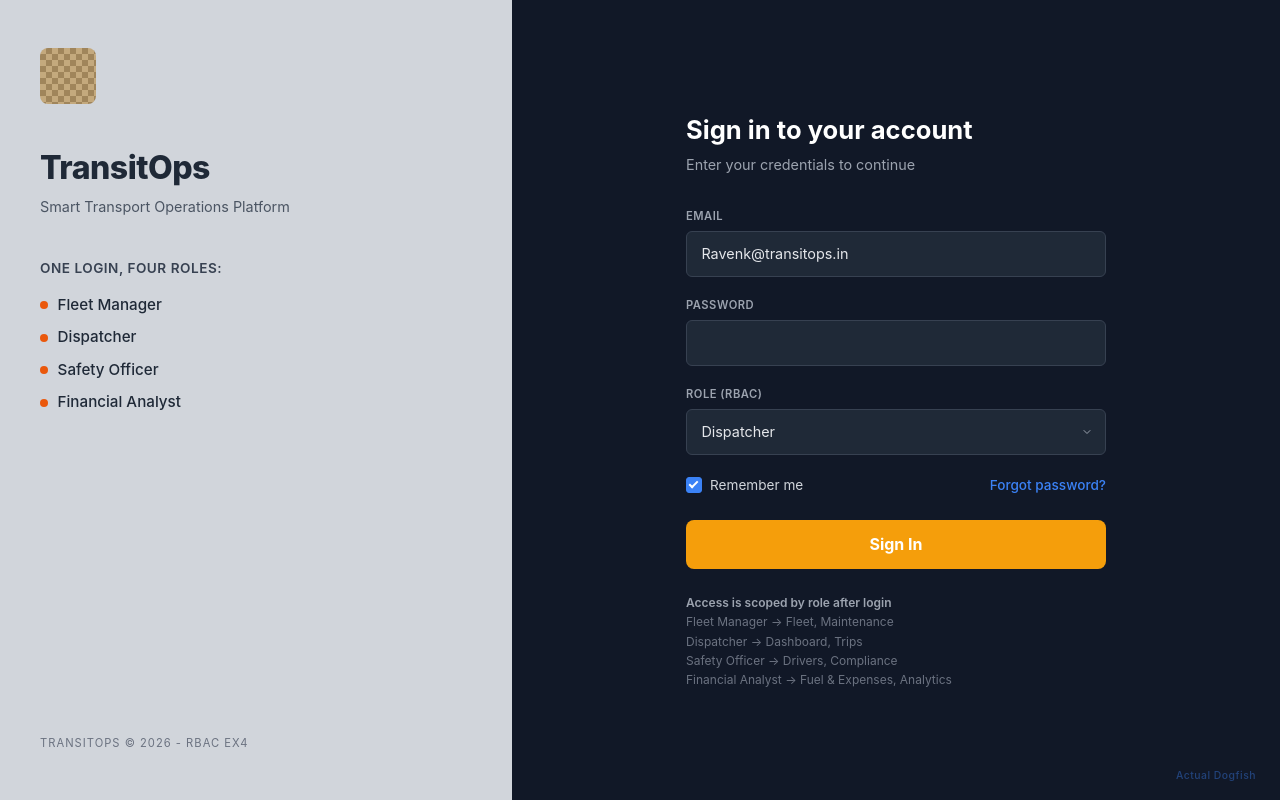
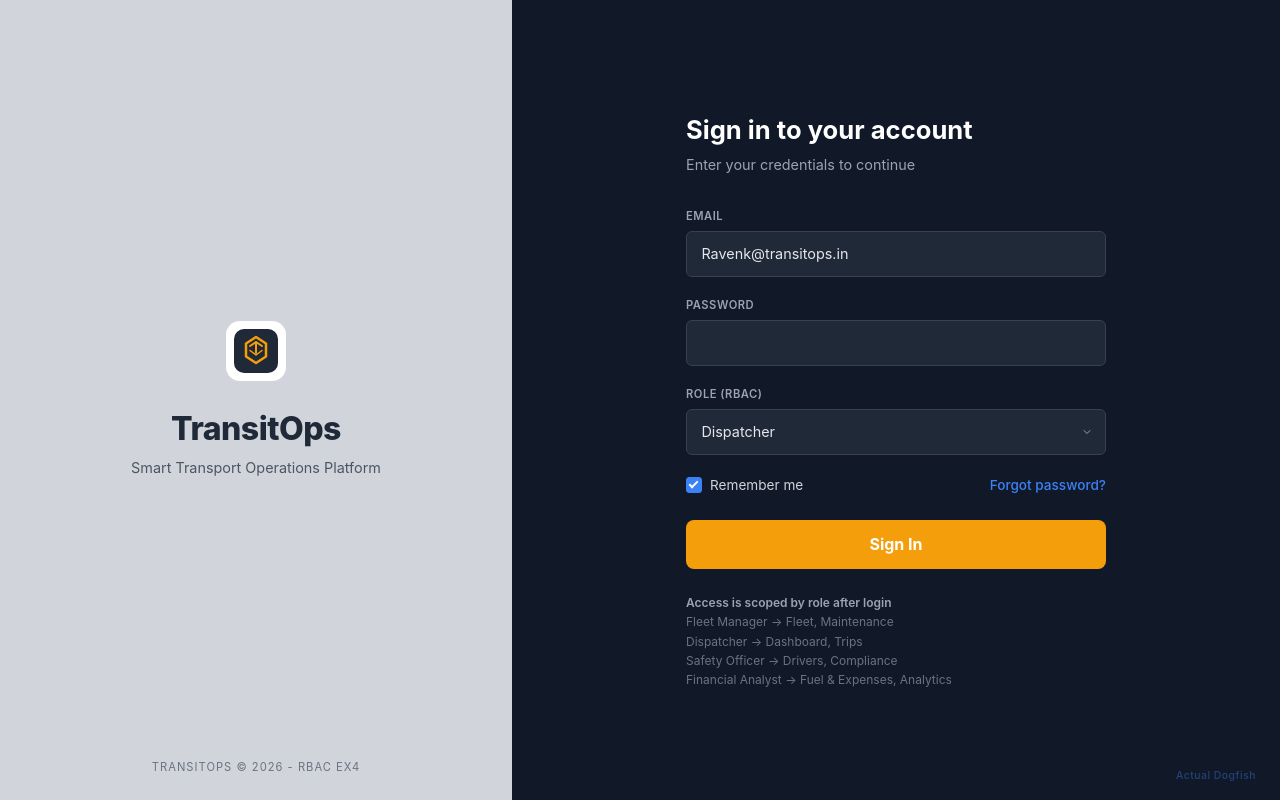
Before and after one commit to DivyaJaviya01/transitops, a React (Vite) app in the folder client/: page /login in a window 1280 px wide. Built offline with nearby package versions, Linux system fonts and the light colour scheme.

Commit message:
fix: update login logo to white bg card, center left panel

```diff
--- a/client/src/features/auth/Login.css
+++ b/client/src/features/auth/Login.css
@@ -9,29 +9,22 @@
   background-color: #d1d5db;
   display: flex;
   flex-direction: column;
-  justify-content: space-between;
+  align-items: center;
+  justify-content: center;
   padding: 3rem 2.5rem;
   box-sizing: border-box;
+  position: relative;
 }
 
-.login-left-top {
+.login-left-center {
   display: flex;
   flex-direction: column;
-  gap: 2.5rem;
+  align-items: center;
+  gap: 1.5rem;
 }
 
-.login-logo-placeholder {
-  width: 56px;
-  height: 56px;
-  background:
-    linear-gradient(45deg, #a0855b 25%, transparent 25%),
-    linear-gradient(-45deg, #a0855b 25%, transparent 25%),
-    linear-gradient(45deg, transparent 75%, #a0855b 75%),
-    linear-gradient(-45deg, transparent 75%, #a0855b 75%);
-  background-size: 12px 12px;
-  background-position: 0 0, 0 6px, 6px -6px, -6px 0;
-  background-color: #c4a97d;
-  border-radius: 8px;
+.login-brand {
+  text-align: center;
 }
 
 .login-brand h1 {
@@ -48,43 +41,12 @@
   margin: 0;
 }
 
-.login-roles h3 {
-  font-size: 0.85rem;
-  font-weight: 600;
-  color: #374151;
-  text-transform: uppercase;
-  letter-spacing: 0.5px;
-  margin-bottom: 1rem;
-}
-
-.login-roles ul {
-  list-style: none;
-  padding: 0;
-  margin: 0;
-  display: flex;
-  flex-direction: column;
-  gap: 0.6rem;
-}
-
-.login-roles ul li {
-  font-size: 0.95rem;
-  color: #1f2937;
-  font-weight: 500;
-  display: flex;
-  align-items: center;
-  gap: 0.6rem;
-}
-
-.role-bullet {
-  width: 8px;
-  height: 8px;
-  border-radius: 50%;
-  background-color: #ea580c;
-  display: inline-block;
-  flex-shrink: 0;
-}
-
 .login-footer {
+  position: absolute;
+  bottom: 1.5rem;
+  left: 0;
+  right: 0;
+  text-align: center;
   font-size: 0.7rem;
   color: #6b7280;
   letter-spacing: 1px;
--- a/client/src/features/auth/LoginPage.tsx
+++ b/client/src/features/auth/LoginPage.tsx
@@ -32,20 +32,18 @@ const LoginPage = () => {
   return (
     <div className="login-page">
       <div className="login-left">
-        <div className="login-left-top">
-          <div className="login-logo-placeholder" />
+        <div className="login-left-center">
+          <svg width="60" height="60" viewBox="0 0 60 60" fill="none" xmlns="http://www.w3.org/2000/svg">
+            <rect width="60" height="60" rx="14" fill="white" />
+            <rect x="8" y="8" width="44" height="44" rx="10" fill="#1f2937" />
+            <path d="M30 16L40 22.5V35.5L30 42L20 35.5V22.5L30 16Z" fill="none" stroke="#f59e0b" strokeWidth="2.5" strokeLinejoin="round" />
+            <path d="M24 25L30 21L36 25" stroke="#f59e0b" strokeWidth="2" strokeLinecap="round" strokeLinejoin="round" />
+            <path d="M30 21V32" stroke="#f59e0b" strokeWidth="2" strokeLinecap="round" />
+            <path d="M24 29.5L30 34L36 29.5" stroke="#f59e0b" strokeWidth="1.5" strokeLinecap="round" strokeLinejoin="round" />
+          </svg>
           <div className="login-brand">
             <h1>TransitOps</h1>
             <p>Smart Transport Operations Platform</p>
-          </div>
-          <div className="login-roles">
-            <h3>One login, four roles:</h3>
-            <ul>
-              <li><span className="role-bullet" /> Fleet Manager</li>
-              <li><span className="role-bullet" /> Dispatcher</li>
-              <li><span className="role-bullet" /> Safety Officer</li>
-              <li><span className="role-bullet" /> Financial Analyst</li>
-            </ul>
           </div>
         </div>
         <div className="login-footer">TRANSITOPS &copy; 2026 - RBAC EX4</div>
```
